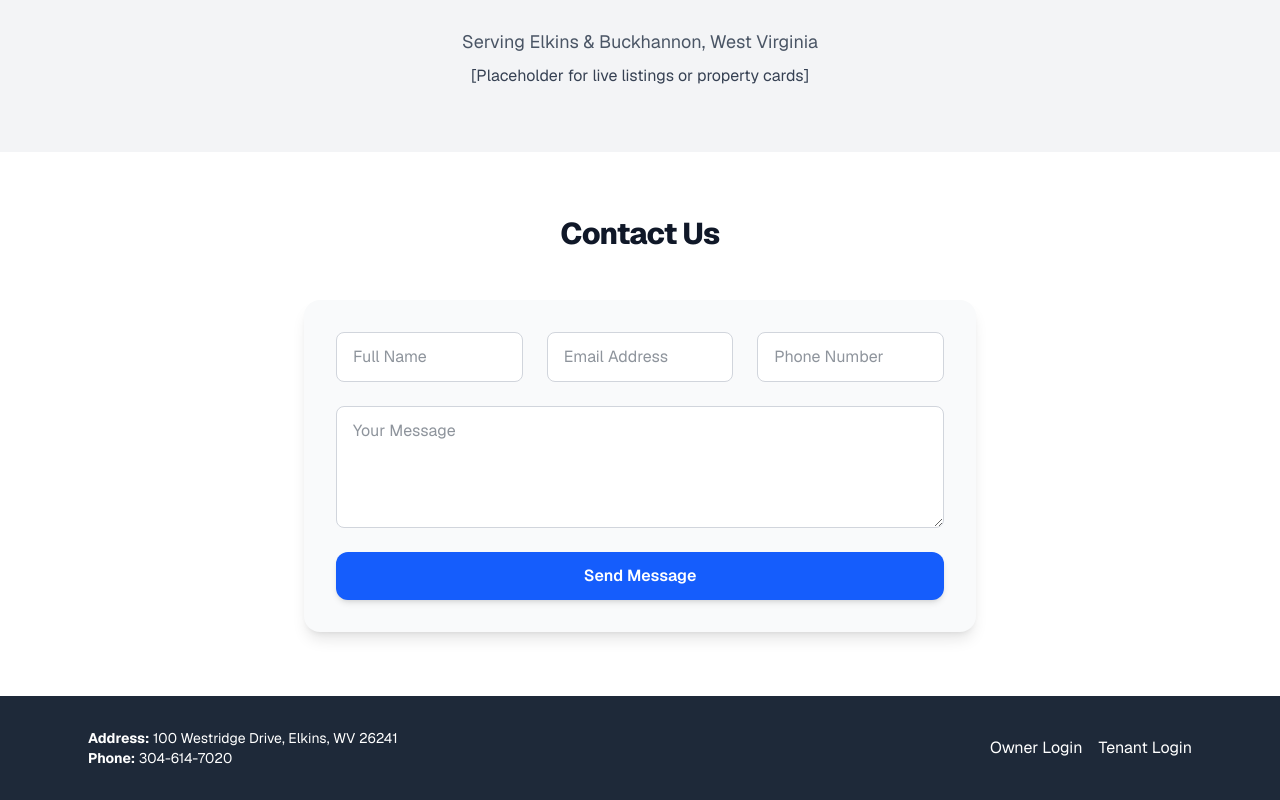
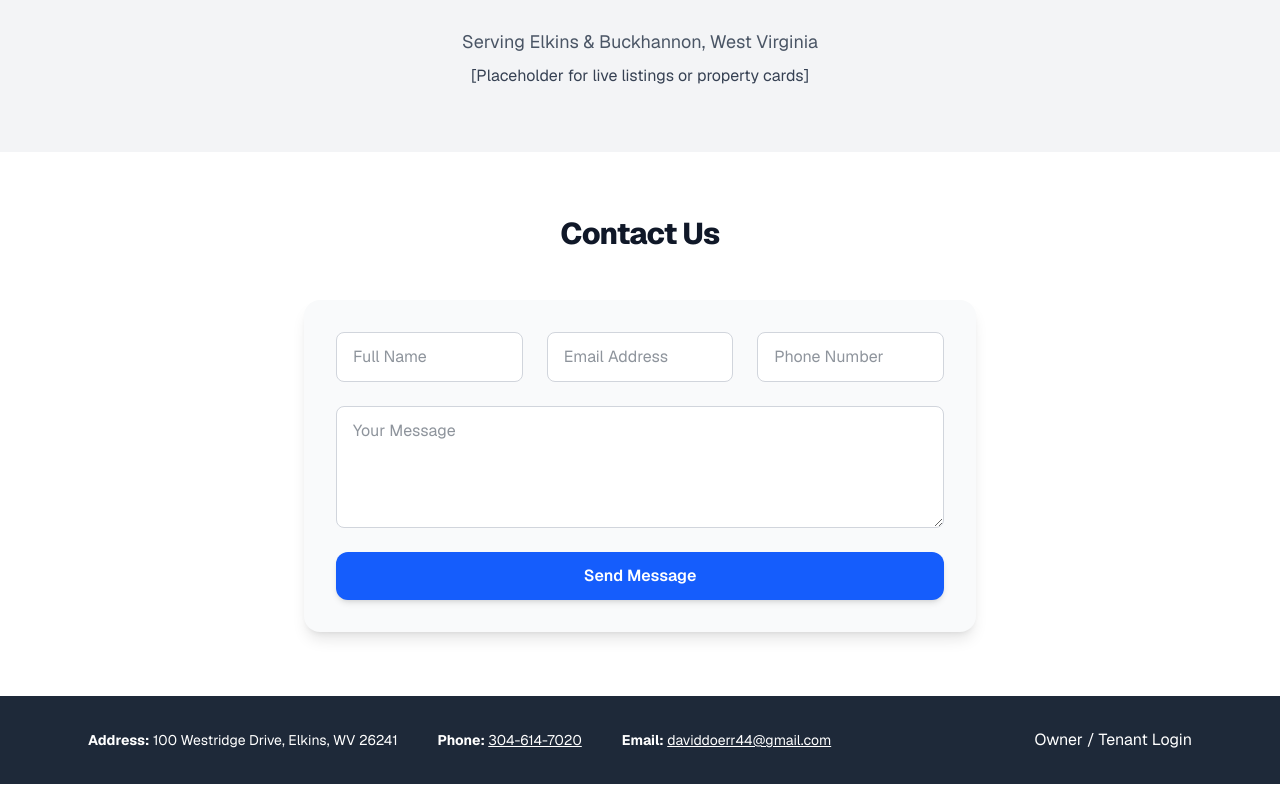
Before and after one commit to jdoerr13/dcd-properties, a Next.js app: page / in a window 1280 px wide. Shown: the part 1268-2068 px from the top of the page. Built offline with nearby package versions, Linux system fonts and the light colour scheme.

Commit message:
Update for mobile2

```diff
--- a/package.json
+++ b/package.json
@@ -12,7 +12,8 @@
     "framer-motion": "^12.14.0",
     "next": "15.3.2",
     "react": "^19.0.0",
-    "react-dom": "^19.0.0"
+    "react-dom": "^19.0.0",
+    "react-icons": "^5.5.0"
   },
   "devDependencies": {
     "@eslint/eslintrc": "^3",
--- a/src/app/page.tsx
+++ b/src/app/page.tsx
@@ -1,12 +1,15 @@
 "use client";
+import { useState } from "react";
 import Image from "next/image";
 import { motion } from "framer-motion";
 import { Nunito } from "next/font/google";
+import { FiMenu, FiX } from "react-icons/fi";
+
 const nunito = Nunito({ subsets: ["latin"], weight: ["800"] });
 
+export default function Home() {
+  const [mobileNavOpen, setMobileNavOpen] = useState(false);
 
-
-export default function Home() {
   return (
     <div className="min-h-screen bg-gray-50 text-gray-800 font-sans">
       {/* HERO SECTION */}
@@ -33,31 +36,29 @@ export default function Home() {
             }}
             aria-hidden="true"
           >
-
-      {/* DESKTOP */}
             <Image
               src="/FullLogo_Transparent.png"
               alt="DCD Logo"
-              width={275} // or 120 for mobile
+              width={275}
               height={100}
               priority
               className="object-contain"
               style={{
                 filter: `
-                  drop-shadow(0 0 6px #2563eb)    /* blue glow */
-                  drop-shadow(0 0 2px #fff)      /* white inner edge */
-                  drop-shadow(0 2px 12px #000)   /* black outer shadow */
+                  drop-shadow(0 0 6px #2563eb)
+                  drop-shadow(0 0 2px #fff)
+                  drop-shadow(0 2px 12px #000)
                 `
               }}
             />
           </span>
         </div>
 
-        {/* MOBILE */}
+        {/* NAV BAR */}
         <nav className="absolute top-0 left-0 w-full grid grid-cols-3 items-center px-8 py-6 z-20">
-          {/* First column: logo on mobile, placeholder on desktop */}
-          <div className="flex-shrink-0">
-            {/* Show logo on mobile only, hide on md+ */}
+          {/* Left: Logo */}
+          <div className="flex-shrink-0 z-30">
+            {/* Mobile logo only */}
             <span className="block md:hidden">
               <Image
                 src="/FullLogo_Transparent.png"
@@ -75,27 +76,47 @@ export default function Home() {
                 }}
               />
             </span>
-
-
-            {/* Invisible placeholder div on desktop to preserve grid */}
+            {/* Desktop placeholder for grid spacing */}
             <span className="hidden md:inline-block" style={{ width: 120, height: 48 }} />
           </div>
-          {/* Center nav links */}
-        <div className="flex flex-col md:flex-row justify-center items-center space-y-2 md:space-y-0 md:space-x-10 text-white font-semibold uppercase tracking-widest text-base drop-shadow-md mt-6 md:mt-0">
+
+          {/* Center: Nav Links (desktop only) */}
+          <div className="hidden md:flex justify-center space-x-10 text-white font-semibold uppercase tracking-widest text-base drop-shadow-md">
             <a href="#services" className="hover:text-blue-300 transition">Services</a>
             <a href="#listings" className="hover:text-blue-300 transition whitespace-nowrap">Rental Properties</a>
             <a href="#contact" className="hover:text-blue-300 transition">Contact</a>
             <a href="#" className="hover:text-blue-300 transition whitespace-nowrap">Tenant / Owner Login</a>
           </div>
 
-
-          {/* Right side contact link */}
+          {/* Right: Contact link (desktop only) */}
           <div className="hidden md:flex justify-end">
             <a href="tel:3046147020" className="text-lg font-bold text-white hover:text-blue-300 transition drop-shadow-md">
               Call: 304-614-7020
             </a>
           </div>
+
+          {/* Hamburger (mobile only, right side) */}
+          <div className="md:hidden flex justify-end z-30 col-start-3">
+            <button
+              onClick={() => setMobileNavOpen(!mobileNavOpen)}
+              aria-label={mobileNavOpen ? "Close menu" : "Open menu"}
+              className="text-white text-3xl focus:outline-none"
+            >
+              {mobileNavOpen ? <FiX /> : <FiMenu />}
+            </button>
+          </div>
         </nav>
+
+        {/* MOBILE MENU OVERLAY */}
+        {mobileNavOpen && (
+          <div className="fixed inset-0 bg-black/90 z-50 flex flex-col items-center justify-center space-y-8 text-white text-xl font-semibold uppercase tracking-widest transition-all">
+            <a href="#services" onClick={() => setMobileNavOpen(false)} className="hover:text-blue-300 transition">Services</a>
+            <a href="#listings" onClick={() => setMobileNavOpen(false)} className="hover:text-blue-300 transition whitespace-nowrap">Rental Properties</a>
+            <a href="#contact" onClick={() => setMobileNavOpen(false)} className="hover:text-blue-300 transition">Contact</a>
+            <a href="#" onClick={() => setMobileNavOpen(false)} className="hover:text-blue-300 transition whitespace-nowrap">Tenant / Owner Login</a>
+            <a href="tel:3046147020" onClick={() => setMobileNavOpen(false)} className="text-lg font-bold hover:text-blue-300 transition">Call: 304-614-7020</a>
+          </div>
+        )}
 
         {/* HERO CONTENT */}
         <div className="relative z-10 flex items-center justify-center h-full text-center px-4">
@@ -105,7 +126,6 @@ export default function Home() {
             transition={{ duration: 1, ease: "easeOut" }}
             className="w-full"
           >
-
             {/* MAIN HEADER */}
             <h1
               className={`text-5xl md:text-7xl mb-4 tracking-tight font-extrabold uppercase ${nunito.className}`}
@@ -123,12 +143,11 @@ export default function Home() {
                   0 2px 10px rgba(0,0,0,0.45)
                 `,
                 fontWeight: 800,
-          letterSpacing: '0.03em', // tighter tracking
+                letterSpacing: '0.03em',
               }}
             >
               DCD PROPERTIES
             </h1>
-
 
             <h2 className="text-lg md:text-2xl text-blue-100 font-medium mb-6 drop-shadow-md">
               West Virginia’s Premiere Residential Property Management
@@ -143,8 +162,6 @@ export default function Home() {
           </motion.div>
         </div>
       </div>
-
-
 
       {/* SERVICES */}
       <section id="services" className="py-16 bg-white">
@@ -174,7 +191,7 @@ export default function Home() {
               >
                 <h3
                   className="text-xl font-bold mb-2"
-              style={{ color: "#245191" }} // Custom navy blue
+                  style={{ color: "#245191" }}
                 >
                   {service.title}
                 </h3>
@@ -184,9 +201,6 @@ export default function Home() {
           </div>
         </div>
       </section>
-
-
-
 
       {/* LISTINGS */}
       <section id="listings" className="py-16 bg-gray-100">
@@ -242,25 +256,25 @@ export default function Home() {
         </div>
       </section>
 
-
-
       {/* FOOTER */}
           <footer className="bg-gray-800 text-white py-8">
             <div className="max-w-6xl mx-auto px-6 flex flex-col md:flex-row justify-between items-center">
-          <div className="text-sm mb-4 md:mb-0">
-            <p>
+              {/* Contact Info: address, phone, email */}
+              <div className="flex flex-col md:flex-row md:items-center md:space-x-10 text-sm text-center md:text-left mb-4 md:mb-0">
+                <span>
                   <strong>Address:</strong> 100 Westridge Drive, Elkins, WV 26241
-            </p>
-            <p>
-              <strong>Phone:</strong> 304-614-7020
-            </p>
+                </span>
+                <span>
+                  <strong>Phone:</strong> <a href="tel:3046147020" className="underline hover:text-blue-300">304-614-7020</a>
+                </span>
+                <span>
+                  <strong>Email:</strong> <a href="mailto:daviddoerr44@gmail.com" className="underline hover:text-blue-300">daviddoerr44@gmail.com</a>
+                </span>
               </div>
+              {/* Logins */}
               <div className="space-x-4">
                 <a href="#" className="hover:underline">
-              Owner Login
-            </a>
-            <a href="#" className="hover:underline">
-              Tenant Login
+                  Owner / Tenant Login
                 </a>
               </div>
             </div>
```
Also changed, not shown: 1 other file (tests, documents, lock files or other folders). Lines whose indentation alone changed are shown as unchanged.
